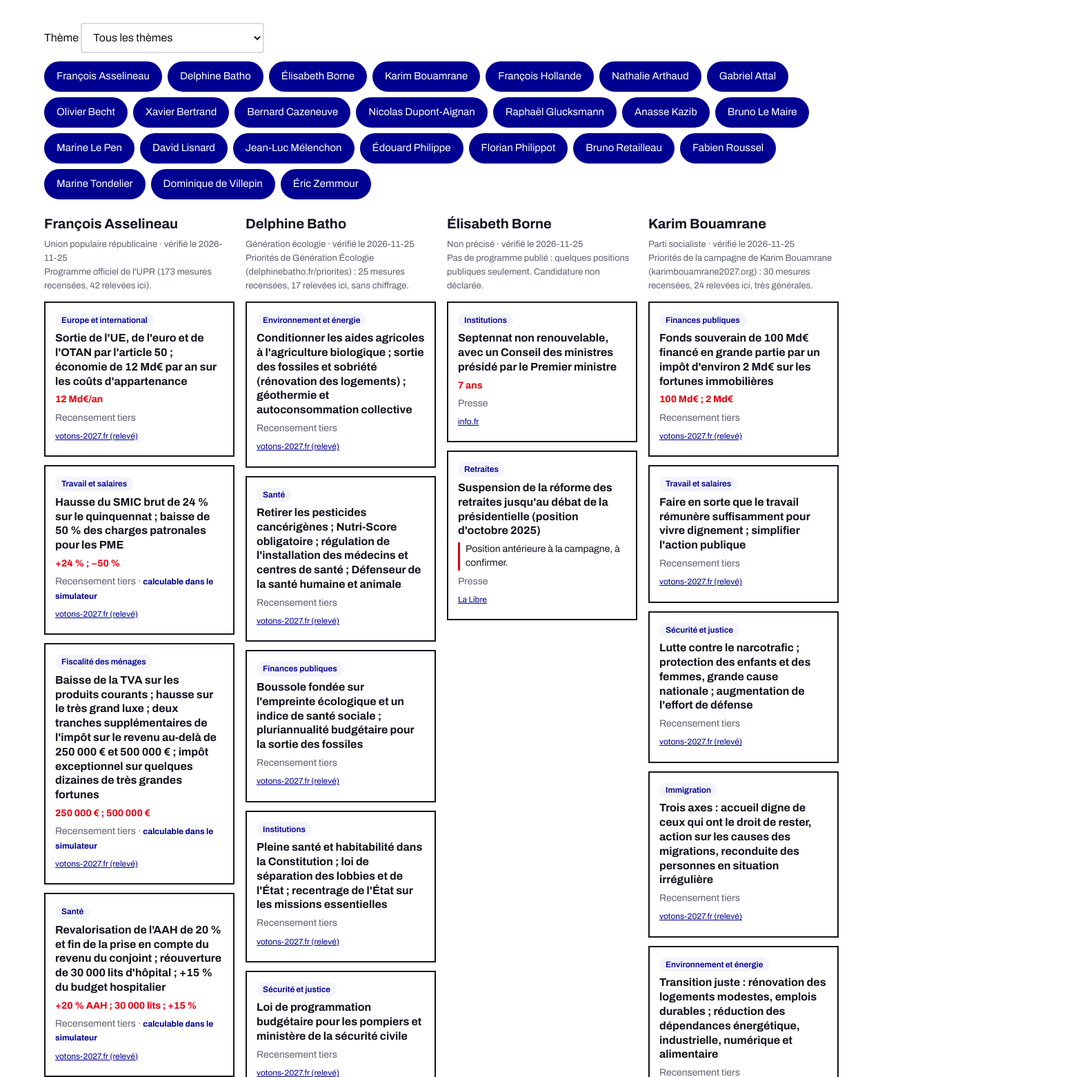
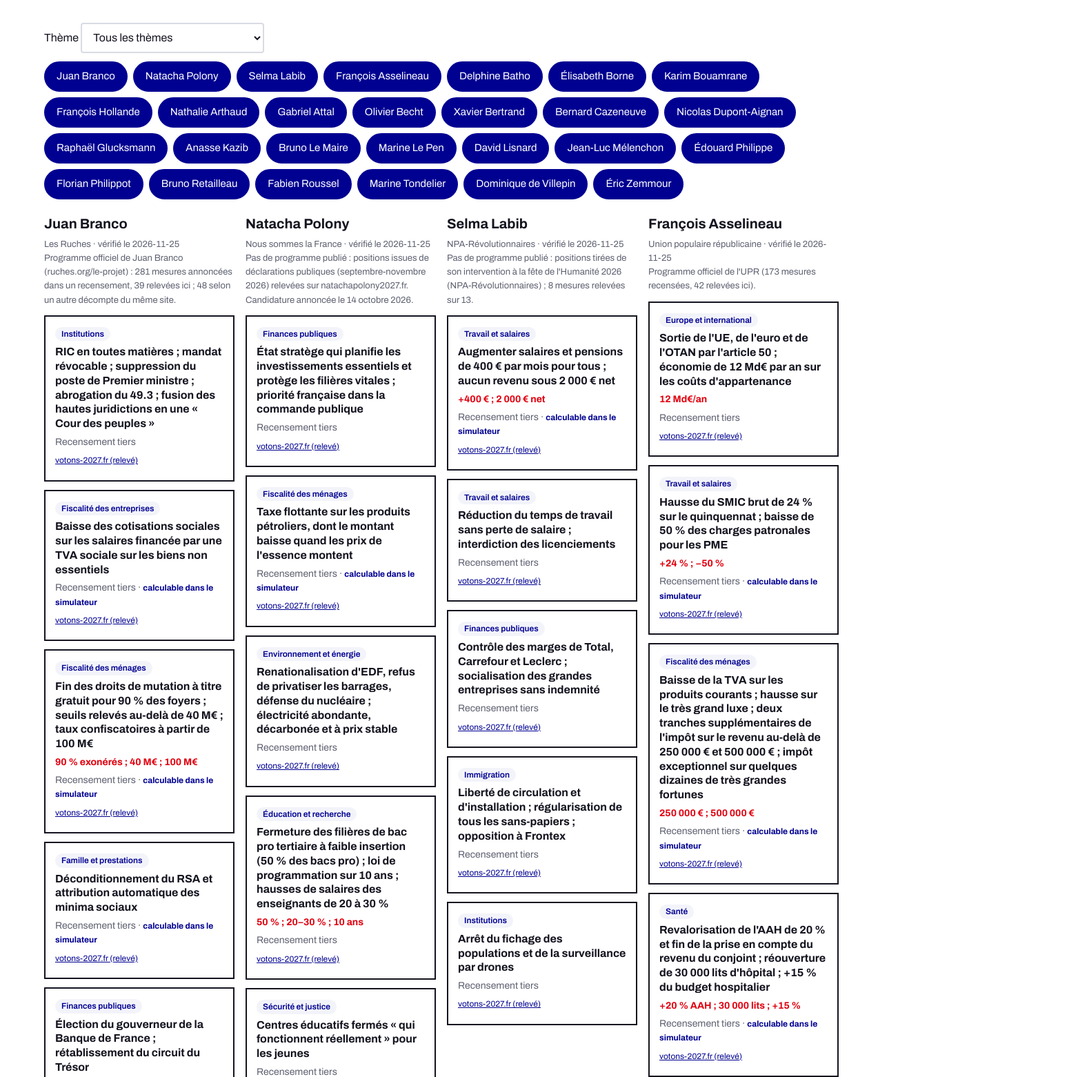
Before and after one commit to cdelabrouhe/test-page, a plain HTML site: page programmes.html in a window 1280 px wide. Shown: the part 199-1760 px from the top of the page at 69% size, 1563 px wide, since content can reach past the window. Drawn offline with Linux system fonts and the light colour scheme.

Commit message:
Vague 5 : Branco, Polony, Labib
Co-Authored-By: Claude Sonnet 5.5 <noreply@anthropic.com>
Claude-Session: https://claude.ai/code/session_01E5XLQVCumxMsSvz1xv4AHh

```diff
--- /dev/null
+++ b/data/mesures/branco.json
@@ -0,0 +1,162 @@
+{
+ "candidat": "branco",
+ "etat_programme": "Programme officiel de Juan Branco (ruches.org/le-projet) : 281 mesures annoncées dans un recensement, 39 relevées ici ; 48 selon un autre décompte du même site.",
+ "verifie_le": "2026-11-25",
+ "mesures": [
+  {
+   "id": "bra-inst",
+   "theme": "institutions",
+   "intitule": "RIC en toutes matières ; mandat révocable ; suppression du poste de Premier ministre ; abrogation du 49.3 ; fusion des hautes juridictions en une « Cour des peuples »",
+   "detail": null,
+   "chiffres": null,
+   "sources": [
+    "v27-branco"
+   ],
+   "fiabilite": "recensement_tiers",
+   "simulable": false
+  },
+  {
+   "id": "bra-cot",
+   "theme": "fiscalite-entreprises",
+   "intitule": "Baisse des cotisations sociales sur les salaires financée par une TVA sociale sur les biens non essentiels",
+   "detail": null,
+   "chiffres": null,
+   "sources": [
+    "v27-branco"
+   ],
+   "fiabilite": "recensement_tiers",
+   "simulable": true,
+   "parametres": {
+    "baisse_cotisations_salariales": true,
+    "tva_sociale": true
+   }
+  },
+  {
+   "id": "bra-herit",
+   "theme": "fiscalite-menages",
+   "intitule": "Fin des droits de mutation à titre gratuit pour 90 % des foyers ; seuils relevés au-delà de 40 M€ ; taux confiscatoires à partir de 100 M€",
+   "detail": null,
+   "chiffres": "90 % exonérés ; 40 M€ ; 100 M€",
+   "sources": [
+    "v27-branco"
+   ],
+   "fiabilite": "recensement_tiers",
+   "simulable": true,
+   "parametres": {
+    "part_foyers_exoneres_pct": 90,
+    "seuil_taux_confiscatoire_meur": 100
+   }
+  },
+  {
+   "id": "bra-rsa",
+   "theme": "famille",
+   "intitule": "Déconditionnement du RSA et attribution automatique des minima sociaux",
+   "detail": null,
+   "chiffres": null,
+   "sources": [
+    "v27-branco"
+   ],
+   "fiabilite": "recensement_tiers",
+   "simulable": true,
+   "parametres": {
+    "rsa_automatique": true
+   }
+  },
+  {
+   "id": "bra-bdf",
+   "theme": "finances-publiques",
+   "intitule": "Élection du gouverneur de la Banque de France ; rétablissement du circuit du Trésor",
+   "detail": null,
+   "chiffres": null,
+   "sources": [
+    "v27-branco"
+   ],
+   "fiabilite": "recensement_tiers",
+   "simulable": false
+  },
+  {
+   "id": "bra-eur",
+   "theme": "europe",
+   "intitule": "Sortie de l'UE, de l'euro et de l'OTAN ; référendum sur un service militaire obligatoire (6 mois de tronc commun puis 12 mois de service civil ou 6 mois militaire)",
+   "detail": null,
+   "chiffres": "6 + 12 ou 6 mois",
+   "sources": [
+    "v27-branco"
+   ],
+   "fiabilite": "recensement_tiers",
+   "simulable": false
+  },
+  {
+   "id": "bra-def",
+   "theme": "defense",
+   "intitule": "Production d'un million de drones par an d'ici 2032, extensible à 5 millions en cas de conflit, dont 20 % d'intercepteurs",
+   "detail": null,
+   "chiffres": "1 million/an ; 20 %",
+   "sources": [
+    "v27-branco"
+   ],
+   "fiabilite": "recensement_tiers",
+   "simulable": false
+  },
+  {
+   "id": "bra-sec",
+   "theme": "securite",
+   "intitule": "Municipalisation de la police nationale ; suppression des BAC ; récépissé de contrôle d'identité ; doublement des agents des douanes ; fin du « modèle Badinter »",
+   "detail": null,
+   "chiffres": "×2 douanes",
+   "sources": [
+    "v27-branco"
+   ],
+   "fiabilite": "recensement_tiers",
+   "simulable": false
+  },
+  {
+   "id": "bra-sante",
+   "theme": "sante",
+   "intitule": "Fin de la tarification à l'acte ; mutuelles intégrées à une sécurité sociale unique ; industrie pharmaceutique publique ; suppression des ARS",
+   "detail": null,
+   "chiffres": null,
+   "sources": [
+    "v27-branco"
+   ],
+   "fiabilite": "recensement_tiers",
+   "simulable": false
+  },
+  {
+   "id": "bra-edu",
+   "theme": "education",
+   "intitule": "Gratuité des études universitaires pour tout résident français ; +30 % de budget pour l'enseignement supérieur et la recherche, financé par la suppression du CIR ; fin de Parcoursup",
+   "detail": null,
+   "chiffres": "+30 %",
+   "sources": [
+    "v27-branco"
+   ],
+   "fiabilite": "recensement_tiers",
+   "simulable": false
+  },
+  {
+   "id": "bra-immi",
+   "theme": "immigration",
+   "intitule": "Critères d'intégration objectivables pour les régularisations ; regroupement familial conditionné ; asile traité au niveau consulaire",
+   "detail": null,
+   "chiffres": null,
+   "sources": [
+    "v27-branco"
+   ],
+   "fiabilite": "recensement_tiers",
+   "simulable": false
+  },
+  {
+   "id": "bra-ener",
+   "theme": "environnement",
+   "intitule": "Nationalisation de la distribution d'électricité ; sortie du marché européen de l'électricité ; construction de 14 EPR2",
+   "detail": null,
+   "chiffres": "14 EPR2",
+   "sources": [
+    "v27-branco"
+   ],
+   "fiabilite": "recensement_tiers",
+   "simulable": false
+  }
+ ]
+}
--- /dev/null
+++ b/data/mesures/labib.json
@@ -0,0 +1,71 @@
+{
+ "candidat": "labib",
+ "etat_programme": "Pas de programme publié : positions tirées de son intervention à la fête de l'Humanité 2026 (NPA-Révolutionnaires) ; 8 mesures relevées sur 13.",
+ "verifie_le": "2026-11-25",
+ "mesures": [
+  {
+   "id": "lab-sal",
+   "theme": "travail",
+   "intitule": "Augmenter salaires et pensions de 400 € par mois pour tous ; aucun revenu sous 2 000 € net",
+   "detail": null,
+   "chiffres": "+400 € ; 2 000 € net",
+   "sources": [
+    "v27-labib"
+   ],
+   "fiabilite": "recensement_tiers",
+   "simulable": true,
+   "parametres": {
+    "hausse_salaires": 400,
+    "revenu_min_net": 2000
+   }
+  },
+  {
+   "id": "lab-35",
+   "theme": "travail",
+   "intitule": "Réduction du temps de travail sans perte de salaire ; interdiction des licenciements",
+   "detail": null,
+   "chiffres": null,
+   "sources": [
+    "v27-labib"
+   ],
+   "fiabilite": "recensement_tiers",
+   "simulable": false
+  },
+  {
+   "id": "lab-marges",
+   "theme": "finances-publiques",
+   "intitule": "Contrôle des marges de Total, Carrefour et Leclerc ; socialisation des grandes entreprises sans indemnité",
+   "detail": null,
+   "chiffres": null,
+   "sources": [
+    "v27-labib"
+   ],
+   "fiabilite": "recensement_tiers",
+   "simulable": false
+  },
+  {
+   "id": "lab-immi",
+   "theme": "immigration",
+   "intitule": "Liberté de circulation et d'installation ; régularisation de tous les sans-papiers ; opposition à Frontex",
+   "detail": null,
+   "chiffres": null,
+   "sources": [
+    "v27-labib"
+   ],
+   "fiabilite": "recensement_tiers",
+   "simulable": false
+  },
+  {
+   "id": "lab-inst",
+   "theme": "institutions",
+   "intitule": "Arrêt du fichage des populations et de la surveillance par drones",
+   "detail": null,
+   "chiffres": null,
+   "sources": [
+    "v27-labib"
+   ],
+   "fiabilite": "recensement_tiers",
+   "simulable": false
+  }
+ ]
+}
--- /dev/null
+++ b/data/mesures/polony.json
@@ -0,0 +1,106 @@
+{
+ "candidat": "polony",
+ "etat_programme": "Pas de programme publié : positions issues de déclarations publiques (septembre-novembre 2026) relevées sur natachapolony2027.fr. Candidature annoncée le 14 octobre 2026.",
+ "verifie_le": "2026-11-25",
+ "mesures": [
+  {
+   "id": "pol-eco",
+   "theme": "finances-publiques",
+   "intitule": "État stratège qui planifie les investissements essentiels et protège les filières vitales ; priorité française dans la commande publique",
+   "detail": null,
+   "chiffres": null,
+   "sources": [
+    "v27-polony"
+   ],
+   "fiabilite": "recensement_tiers",
+   "simulable": false
+  },
+  {
+   "id": "pol-carb",
+   "theme": "fiscalite-menages",
+   "intitule": "Taxe flottante sur les produits pétroliers, dont le montant baisse quand les prix de l'essence montent",
+   "detail": null,
+   "chiffres": null,
+   "sources": [
+    "v27-polony"
+   ],
+   "fiabilite": "recensement_tiers",
+   "simulable": true,
+   "parametres": {
+    "taxe_flottante_carburants": true
+   }
+  },
+  {
+   "id": "pol-edf",
+   "theme": "environnement",
+   "intitule": "Renationalisation d'EDF, refus de privatiser les barrages, défense du nucléaire ; électricité abondante, décarbonée et à prix stable",
+   "detail": null,
+   "chiffres": null,
+   "sources": [
+    "v27-polony"
+   ],
+   "fiabilite": "recensement_tiers",
+   "simulable": false
+  },
+  {
+   "id": "pol-edu",
+   "theme": "education",
+   "intitule": "Fermeture des filières de bac pro tertiaire à faible insertion (50 % des bacs pro) ; loi de programmation sur 10 ans ; hausses de salaires des enseignants de 20 à 30 %",
+   "detail": null,
+   "chiffres": "50 % ; 20–30 % ; 10 ans",
+   "sources": [
+    "v27-polony"
+   ],
+   "fiabilite": "recensement_tiers",
+   "simulable": false
+  },
+  {
+   "id": "pol-sec",
+   "theme": "securite",
+   "intitule": "Centres éducatifs fermés « qui fonctionnent réellement » pour les jeunes",
+   "detail": null,
+   "chiffres": null,
+   "sources": [
+    "v27-polony"
+   ],
+   "fiabilite": "recensement_tiers",
+   "simulable": false
+  },
+  {
+   "id": "pol-eur",
+   "theme": "europe",
+   "intitule": "Pression sur la BCE pour qu'elle cesse de relever ses taux",
+   "detail": null,
+   "chiffres": null,
+   "sources": [
+    "v27-polony"
+   ],
+   "fiabilite": "recensement_tiers",
+   "simulable": false
+  },
+  {
+   "id": "pol-immi",
+   "theme": "immigration",
+   "intitule": "Punir ceux qui enfreignent les règles et inviter à quitter le territoire ceux qui ne sont pas français",
+   "detail": null,
+   "chiffres": null,
+   "sources": [
+    "v27-polony"
+   ],
+   "fiabilite": "recensement_tiers",
+   "simulable": false
+  },
+  {
+   "id": "pol-inst",
+   "theme": "institutions",
+   "intitule": "Chantier contre la corruption et les conflits d'intérêts ; protection des lanceurs d'alerte ; consultation régulière par référendum",
+   "detail": null,
+   "chiffres": null,
+   "sources": [
+    "v27-polony"
+   ],
+   "fiabilite": "recensement_tiers",
+   "simulable": false
+  }
+ ]
+}
--- a/data/sources.json
+++ b/data/sources.json
@@ -656,5 +656,26 @@
   "media": "votons-2027.fr (relevé)",
   "date": "2026-11",
   "url": "https://votons-2027.fr/candidats/bouamrane/programme"
+ },
+ {
+  "id": "v27-branco",
+  "titre": "Programme de Juan Branco pour 2027",
+  "media": "votons-2027.fr (relevé)",
+  "date": "2026-11",
+  "url": "https://votons-2027.fr/candidats/branco/programme"
+ },
+ {
+  "id": "v27-polony",
+  "titre": "Programme de Natacha Polony pour 2027",
+  "media": "votons-2027.fr (relevé)",
+  "date": "2026-11",
+  "url": "https://votons-2027.fr/candidats/polony/programme"
+ },
+ {
+  "id": "v27-labib",
+  "titre": "Programme de Selma Labib pour 2027",
+  "media": "votons-2027.fr (relevé)",
+  "date": "2026-11",
+  "url": "https://votons-2027.fr/candidats/labib/programme"
  }
 ]
--- a/programmes.html
+++ b/programmes.html
@@ -60,7 +60,7 @@ select:focus,input:focus,.chip:focus-visible{outline:3px solid var(--blue);outli
 {
 const esc=s=>String(s??'').replace(/[&<>"']/g,c=>({'&':'&amp;','<':'&lt;','>':'&gt;','"':'&quot;',"'":'&#39;'}[c]));
 const FIA={programme_officiel:'Programme officiel',presse:'Presse',recensement_tiers:'Recensement tiers'};
-const WAVE=['asselineau','batho','borne','bouamrane','hollande','arthaud','attal','becht','bertrand','cazeneuve','dupont-aignan','glucksmann','kazib','le-maire','le-pen','lisnard','melenchon','philippe','philippot','retailleau','roussel','tondelier','villepin','zemmour'];
+const WAVE=['branco','polony','labib','asselineau','batho','borne','bouamrane','hollande','arthaud','attal','becht','bertrand','cazeneuve','dupont-aignan','glucksmann','kazib','le-maire','le-pen','lisnard','melenchon','philippe','philippot','retailleau','roussel','tondelier','villepin','zemmour'];
 let themes=[],cands=[],data={},S={},theme='tous',sel=new Set(WAVE);
 const cols=document.getElementById('cols');
 function mcard(m){
```
